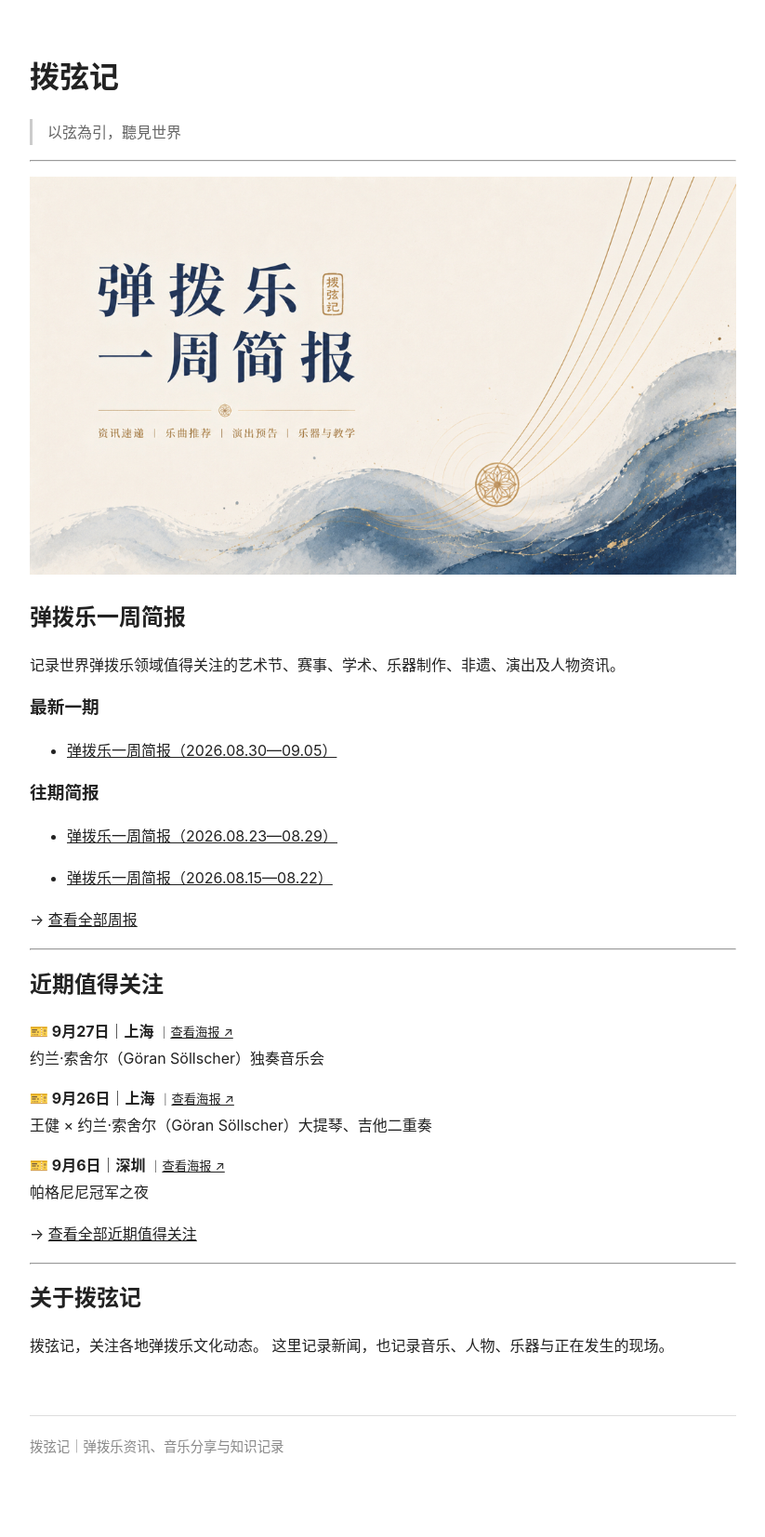
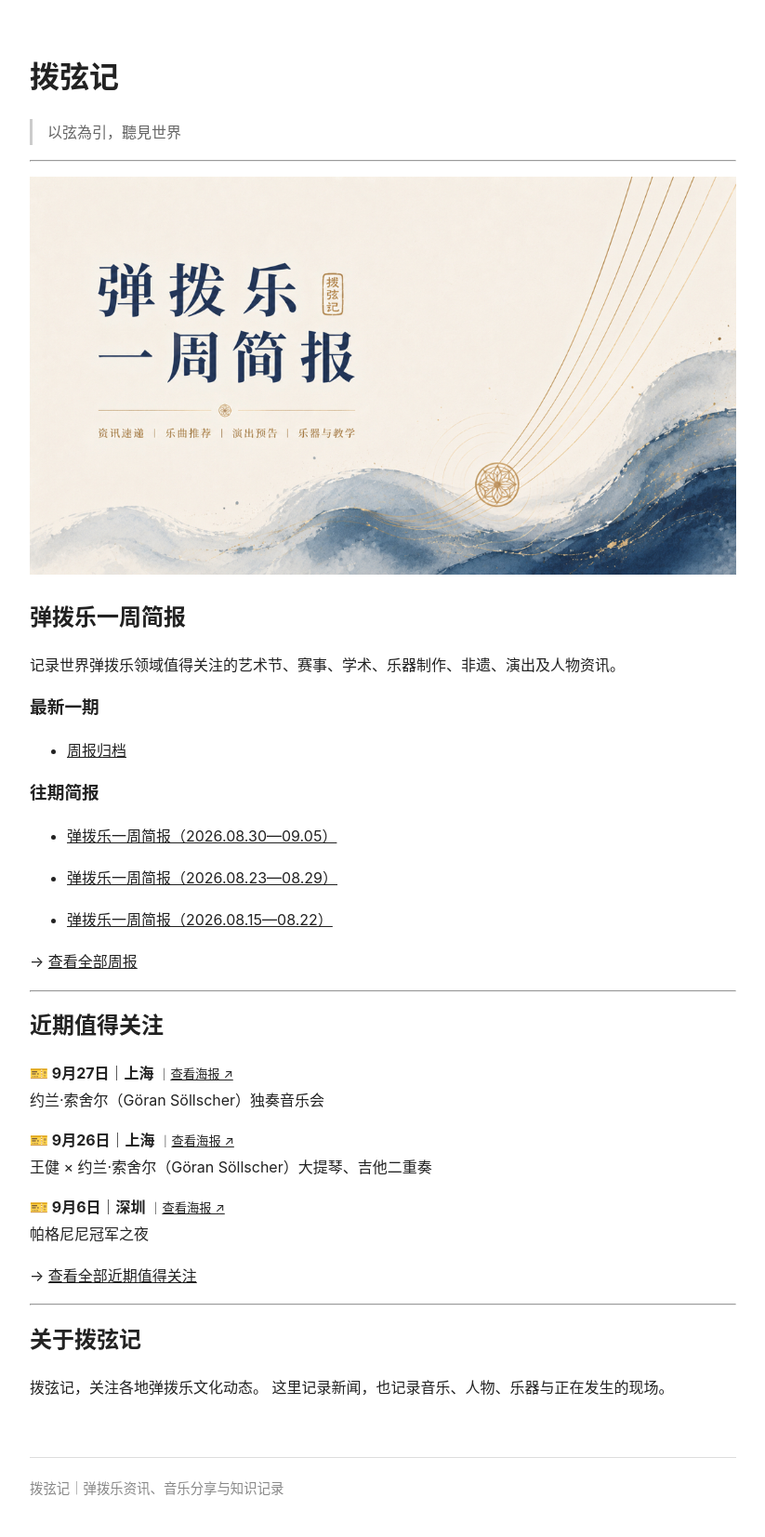
Before and after one commit to KeenKwok/boxianji, a Jekyll site: the page built from index.md, in a window 1280 px wide. Shown: the whole page at 93% size, without its empty margins (228-1051 px from the left). Built offline with Jekyll 4.4.1, drawn with Linux system fonts in a browser that asks for light colours; before the commit the page ends 1609 px from its top, so only the background shows below that.

Commit message:
Update weekly posts assignment in index.md
Removed condition to exclude 'weekly/index.md' from weekly posts.

```diff
--- a/index.md
+++ b/index.md
@@ -15,7 +15,7 @@ title: 首页
 
 记录世界弹拨乐领域值得关注的艺术节、赛事、学术、乐器制作、非遗、演出及人物资讯。
 
-{% assign weekly_posts = site.pages | where_exp: "page", "page.path contains 'weekly/' and page.path != 'weekly/index.md'" | sort: "path" | reverse %}
+{% assign weekly_posts = site.pages | where_exp: "page", "page.path contains 'weekly/'" | sort: "path" | reverse %}
 {% assign latest_post = weekly_posts | first %}
 
 ### 最新一期
```
